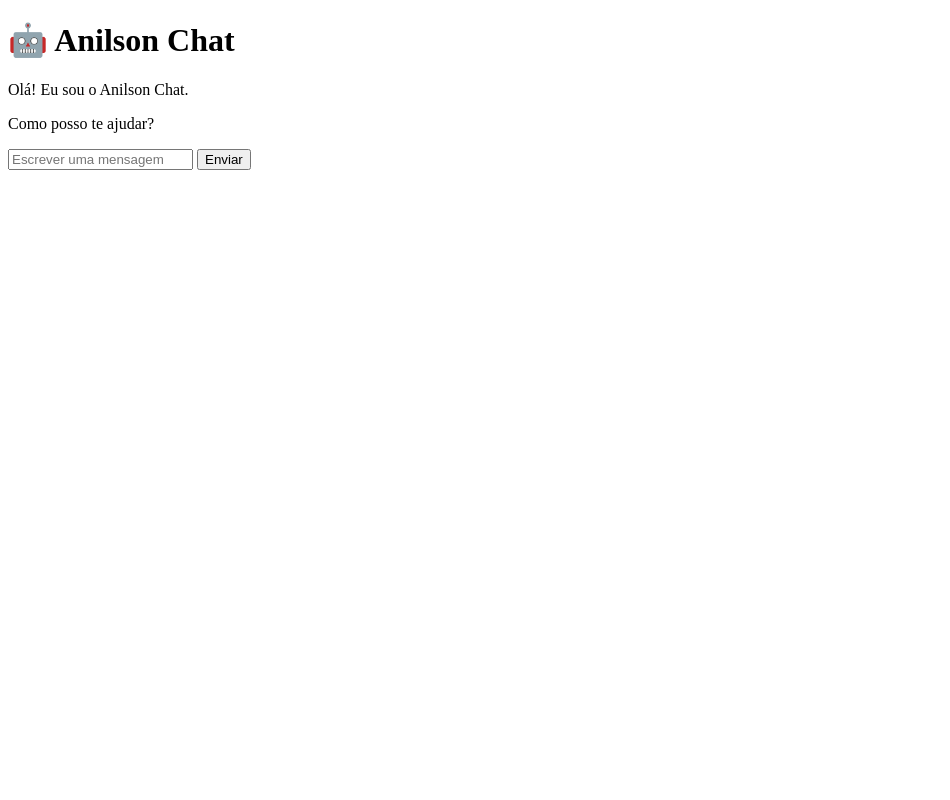
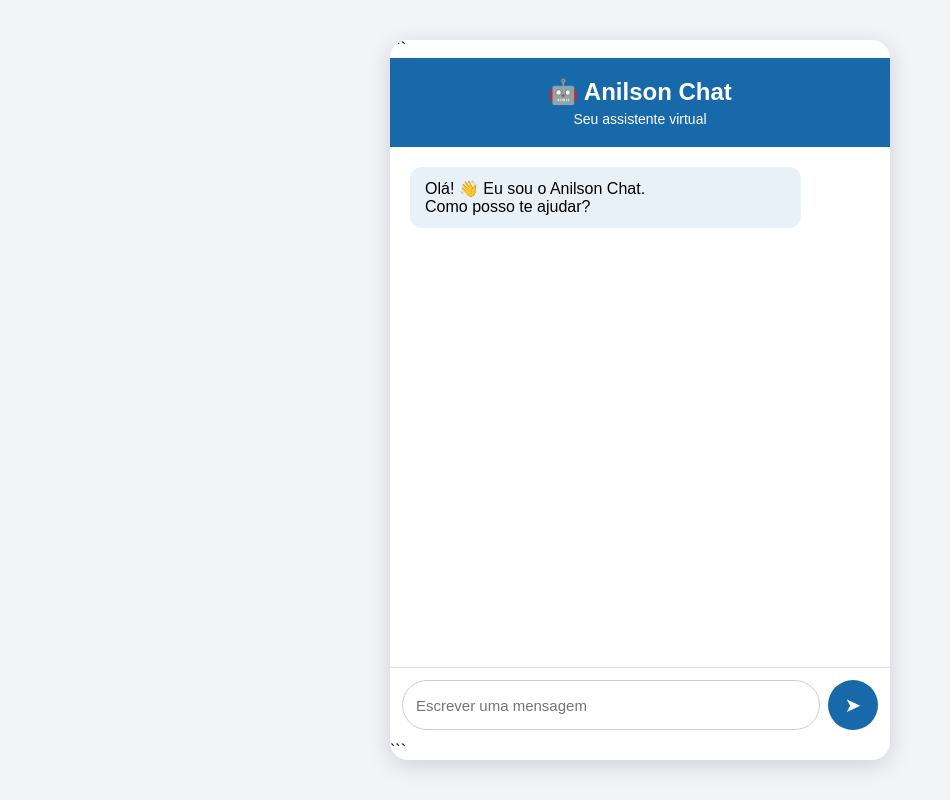
Before and after one commit to anilsonbernadina2-cyber/anilsonchat-, a plain HTML site: page index.html in a window 1280 px wide. Shown: the whole page, without its empty margins (0-950 px from the left). Drawn offline with Linux system fonts and the light colour scheme.

Commit message:
Add chat interface with styling to index.html

````diff
--- a/index.html
+++ b/index.html
@@ -1,21 +1,127 @@
 <!DOCTYPE html>
+
 <html lang="pt">
 <head>
   <meta charset="UTF-8">
   <meta name="viewport" content="width=device-width, initial-scale=1.0">
   <title>Anilson Chat</title>
+
+  <style>
+    * {
+      box-sizing: border-box;
+      margin: 0;
+      padding: 0;
+    }
+
+    body {
+      font-family: Arial, sans-serif;
+      background: #f2f4f7;
+      height: 100vh;
+      display: flex;
+      justify-content: center;
+      align-items: center;
+    }
+
+    .chat {
+      width: 100%;
+      max-width: 500px;
+      height: 90vh;
+      background: white;
+      border-radius: 18px;
+      overflow: hidden;
+      box-shadow: 0 5px 25px rgba(0,0,0,0.15);
+      display: flex;
+      flex-direction: column;
+    }
+
+    .header {
+      background: #1769aa;
+      color: white;
+      padding: 20px;
+      text-align: center;
+    }
+
+    .header h1 {
+      font-size: 24px;
+    }
+
+    .header p {
+      margin-top: 5px;
+      font-size: 14px;
+    }
+
+    .messages {
+      flex: 1;
+      padding: 20px;
+      overflow-y: auto;
+    }
+
+    .message {
+      background: #e8f1f8;
+      padding: 12px 15px;
+      border-radius: 12px;
+      margin-bottom: 12px;
+      max-width: 85%;
+    }
+
+    .input-area {
+      display: flex;
+      padding: 12px;
+      border-top: 1px solid #ddd;
+      gap: 8px;
+    }
+
+    .input-area input {
+      flex: 1;
+      padding: 13px;
+      border: 1px solid #ccc;
+      border-radius: 25px;
+      outline: none;
+      font-size: 15px;
+    }
+
+    .input-area button {
+      border: none;
+      background: #1769aa;
+      color: white;
+      width: 50px;
+      height: 50px;
+      border-radius: 50%;
+      font-size: 20px;
+      cursor: pointer;
+    }
+
+    .input-area button:hover {
+      background: #0d4f82;
+    }
+  </style>
+
 </head>
 
 <body>
 
+  <div class="chat">
+
+```
+<div class="header">
   <h1>🤖 Anilson Chat</h1>
+  <p>Seu assistente virtual</p>
+</div>
 
-  <p>Olá! Eu sou o Anilson Chat.</p>
-  <p>Como posso te ajudar?</p>
+<div class="messages">
+  <div class="message">
+    Olá! 👋 Eu sou o Anilson Chat.<br>
+    Como posso te ajudar?
+  </div>
+</div>
 
+<div class="input-area">
   <input type="text" placeholder="Escrever uma mensagem">
+  <button>➤</button>
+</div>
+```
 
-  <button>Enviar</button>
+  </div>
 
 </body>
 </html>
````
